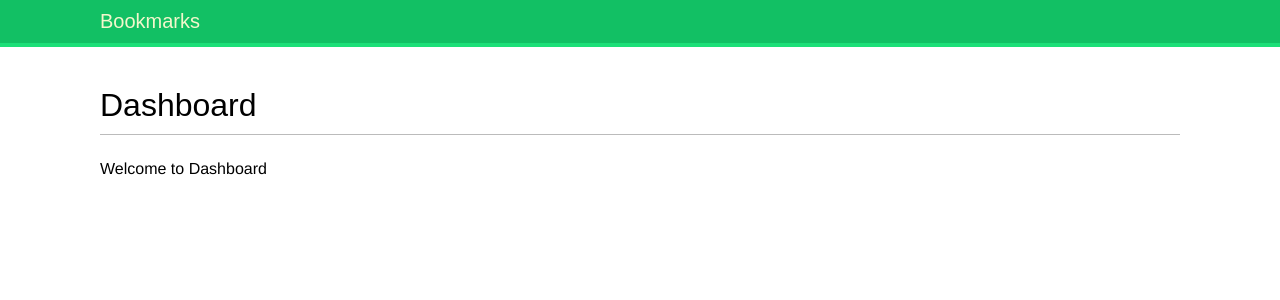
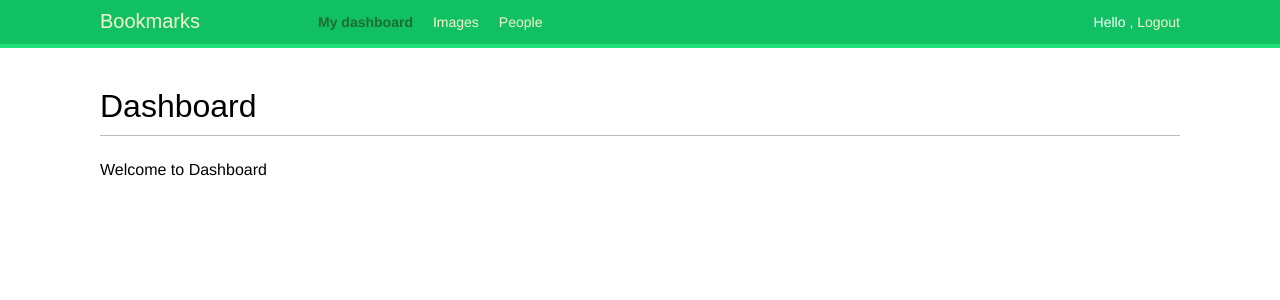
Before and after one commit to hhhameem/social-website, a Django app: page /account/ in a window 1280 px wide. Shown: the top 300 px of the page. Run offline with Django 3.2, Linux system fonts and the light colour scheme; a user stored in the database is signed in; some web fonts are replaced.

Commit message:
add login and logout functionality

```diff
--- a/socialsite/account/templates/base.html
+++ b/socialsite/account/templates/base.html
@@ -11,6 +11,27 @@
 <body>
     <div id="header">
         <span class="logo">Bookmarks</span>
+        {% if request.user.is_authenticated %}
+            <ul class="menu">
+                <li {% if section == "dashboard" %}class="selected"{% endif %}>
+                    <a href="{% url "dashboard" %}">My dashboard</a>
+                </li>
+                <li {% if section == "images" %}class="selected"{% endif %}>
+                    <a href="#">Images</a>
+                </li>
+                <li {% if section == "people" %}class="selected"{% endif %}>
+                    <a href="#">People</a>
+                </li>
+            </ul>
+        {% endif %}
+        <span class="user">
+            {% if request.user.is_authenticated %}
+                Hello {{ request.user.first_name }},
+                <a href="{% url "logout" %}">Logout</a>
+            {% else %}
+                <a href="{% url "login" %}">Log-in</a>
+            {% endif %}
+        </span>
     </div>
     <div id="content">
         {% block content %}
```
Also changed, not shown: socialsite/db.sqlite3.
